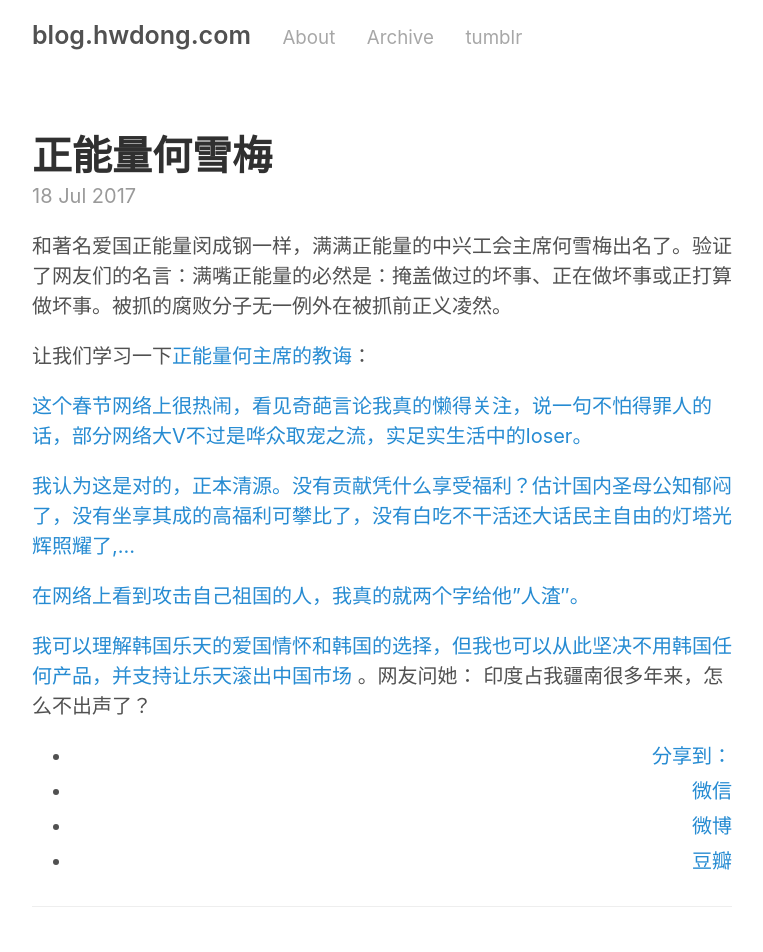
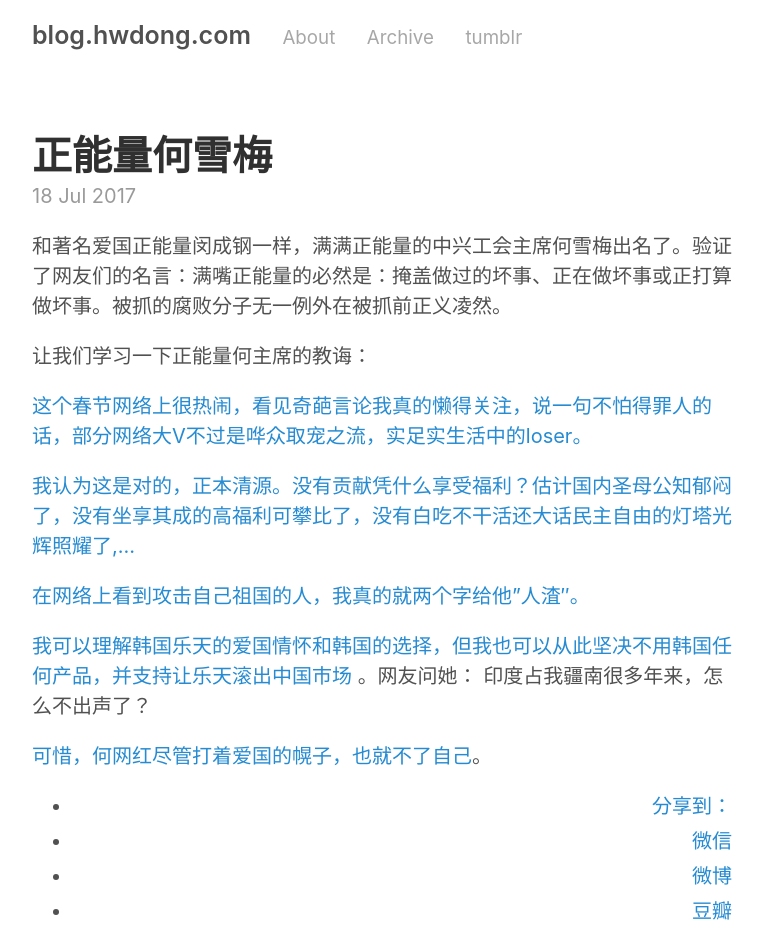
Before and after one commit to hwdong/hwdong-old.github.io, a Jekyll site: the page built from _posts/2017-07-18-正能量何雪梅.md, in a window 1280 px wide. Shown: the top 952 px of the page, without its empty margins (258-1021 px from the left). Built offline with Jekyll 4.4.1, drawn with Linux system fonts in a browser that asks for light colours; comment, search, counter and statistics services are not loaded; some of the changed lines change nothing that is shown.

Commit message:
Update 2017-07-18-正能量何雪梅.md

```diff
--- a/_posts/2017-07-18-正能量何雪梅.md
+++ b/_posts/2017-07-18-正能量何雪梅.md
@@ -9,7 +9,7 @@ tags:
 
 和著名爱国正能量闵成钢一样，满满正能量的中兴工会主席何雪梅出名了。验证了网友们的名言：满嘴正能量的必然是：掩盖做过的坏事、正在做坏事或正打算做坏事。被抓的腐败分子无一例外在被抓前正义凌然。<!--more-->
 
-让我们学习一下[正能量何主席的教诲](http://weibo.com/1215031834/FcspFrdKs?type=comment#_rnd1500338963795)：
+让我们学习一下正能量何主席的教诲：
 
 [这个春节网络上很热闹，看见奇葩言论我真的懒得关注，说一句不怕得罪人的话，部分网络大Ⅴ不过是哗众取宠之流，实足实生活中的loser。](http://weibo.com/5498682903/Eu7BalV9T?type=repost)
 
@@ -18,3 +18,5 @@ tags:
 [在网络上看到攻击自己祖国的人，我真的就两个字给他"人渣″。](http://weibo.com/1292070754/EuJuZubPH?type=comment#_loginLayer_1500339189879)
 
 [我可以理解韩国乐天的爱国情怀和韩国的选择，但我也可以从此坚决不用韩国任何产品，并支持让乐天滚出中国市场](http://weibo.com/5498682903/ExCRvm6Rf?type=comment) 。网友问她： 印度占我疆南很多年来，怎么不出声了？
+
+[可惜，何网红尽管打着爱国的幌子，也就不了自己](http://weibo.com/1998640415/FcsxIcOph?type=comment)。
```
